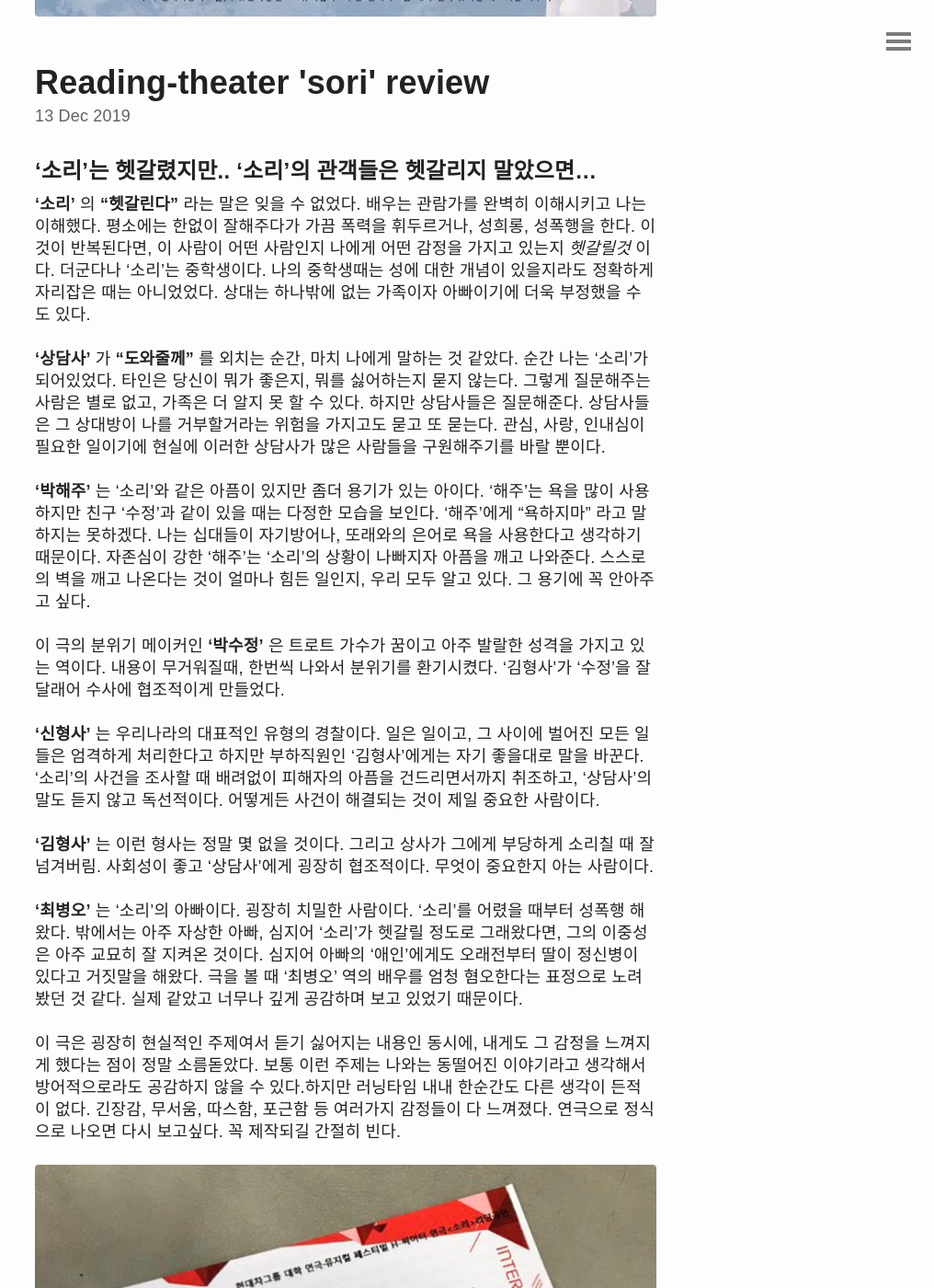
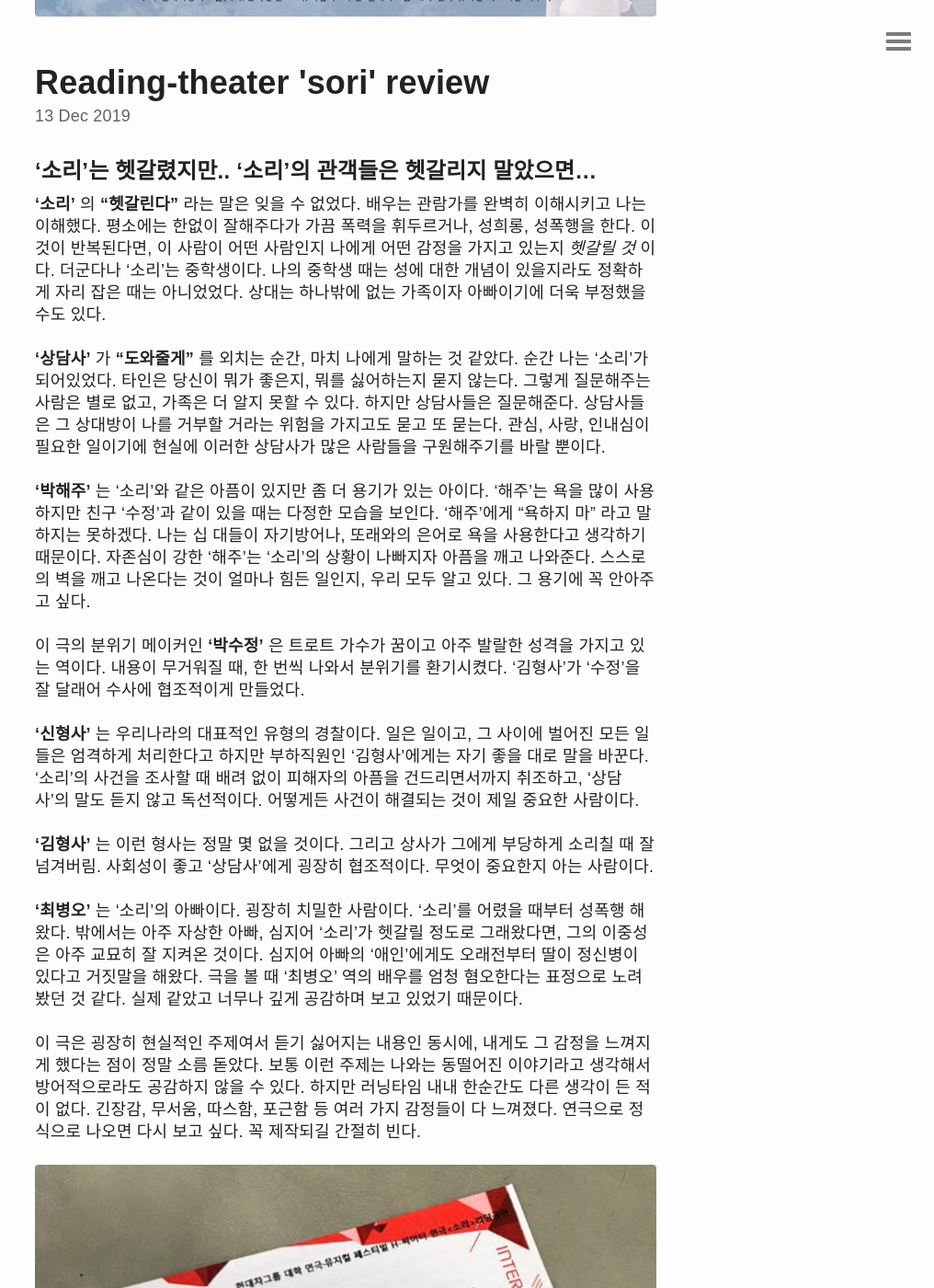
Before and after one commit to Jungyunheese/anydodid, a Jekyll site: the page built from _posts/2019-12-13-reading-theater-sori-review.md, in a window 1280 px wide and 1400 px high, scrolled down 1066 px. Shown: the whole window at 92% size, without its empty margins (264-1280 px from the left). Built offline with Jekyll 4.4.1, drawn with Linux system fonts in a browser that asks for light colours; comment, search, counter and statistics services are not loaded.

Commit message:
글자 검수

```diff
--- a/_posts/2019-12-13-reading-theater-sori-review.md
+++ b/_posts/2019-12-13-reading-theater-sori-review.md
@@ -17,21 +17,21 @@
 
 ### '소리'는 헷갈렸지만.. '소리'의 관객들은 헷갈리지 말았으면...
 
-**‘소리’** 의 **"헷갈린다"** 라는 말은 잊을 수 없었다. 배우는 관람가를 완벽히 이해시키고 나는 이해했다. 평소에는 한없이 잘해주다가 가끔 폭력을 휘두르거나, 성희롱, 성폭행을 한다. 이것이 반복된다면, 이 사람이 어떤 사람인지 나에게 어떤 감정을 가지고 있는지 *헷갈릴것* 이다. 더군다나 ‘소리’는 중학생이다. 나의 중학생때는 성에 대한 개념이 있을지라도 정확하게 자리잡은 때는 아니었었다. 상대는 하나밖에 없는 가족이자 아빠이기에 더욱 부정했을 수도 있다.
+**‘소리’** 의 **"헷갈린다"** 라는 말은 잊을 수 없었다. 배우는 관람가를 완벽히 이해시키고 나는 이해했다. 평소에는 한없이 잘해주다가 가끔 폭력을 휘두르거나, 성희롱, 성폭행을 한다. 이것이 반복된다면, 이 사람이 어떤 사람인지 나에게 어떤 감정을 가지고 있는지 *헷갈릴 것* 이다. 더군다나 ‘소리’는 중학생이다. 나의 중학생 때는 성에 대한 개념이 있을지라도 정확하게 자리 잡은 때는 아니었었다. 상대는 하나밖에 없는 가족이자 아빠이기에 더욱 부정했을 수도 있다.
 
-**‘상담사’** 가 **"도와줄께"** 를 외치는 순간, 마치 나에게 말하는 것 같았다. 순간 나는 ‘소리’가 되어있었다. 타인은 당신이 뭐가 좋은지, 뭐를 싫어하는지 묻지 않는다. 그렇게 질문해주는 사람은 별로 없고, 가족은 더 알지 못 할 수 있다. 하지만 상담사들은 질문해준다. 상담사들은 그 상대방이 나를 거부할거라는 위험을 가지고도 묻고 또 묻는다. 관심, 사랑, 인내심이 필요한 일이기에 현실에 이러한 상담사가 많은 사람들을 구원해주기를 바랄 뿐이다.
+**‘상담사’** 가 **"도와줄게"** 를 외치는 순간, 마치 나에게 말하는 것 같았다. 순간 나는 ‘소리’가 되어있었다. 타인은 당신이 뭐가 좋은지, 뭐를 싫어하는지 묻지 않는다. 그렇게 질문해주는 사람은 별로 없고, 가족은 더 알지 못할 수 있다. 하지만 상담사들은 질문해준다. 상담사들은 그 상대방이 나를 거부할 거라는 위험을 가지고도 묻고 또 묻는다. 관심, 사랑, 인내심이 필요한 일이기에 현실에 이러한 상담사가 많은 사람들을 구원해주기를 바랄 뿐이다.
 
-**‘박해주’** 는 ‘소리’와 같은 아픔이 있지만 좀더 용기가 있는 아이다. ‘해주’는 욕을 많이 사용하지만 친구 ‘수정’과 같이 있을 때는 다정한 모습을 보인다. ‘해주’에게 “욕하지마” 라고 말하지는 못하겠다. 나는 십대들이 자기방어나, 또래와의 은어로 욕을 사용한다고 생각하기 때문이다. 자존심이 강한 ‘해주’는 ‘소리’의 상황이 나빠지자 아픔을 깨고 나와준다. 스스로의 벽을 깨고 나온다는 것이 얼마나 힘든 일인지, 우리 모두 알고 있다. 그 용기에 꼭 안아주고 싶다.
+**‘박해주’** 는 ‘소리’와 같은 아픔이 있지만 좀 더 용기가 있는 아이다. ‘해주’는 욕을 많이 사용하지만 친구 ‘수정’과 같이 있을 때는 다정한 모습을 보인다. ‘해주’에게 “욕하지 마” 라고 말하지는 못하겠다. 나는 십 대들이 자기방어나, 또래와의 은어로 욕을 사용한다고 생각하기 때문이다. 자존심이 강한 ‘해주’는 ‘소리’의 상황이 나빠지자 아픔을 깨고 나와준다. 스스로의 벽을 깨고 나온다는 것이 얼마나 힘든 일인지, 우리 모두 알고 있다. 그 용기에 꼭 안아주고 싶다.
 
-이 극의 분위기 메이커인  **‘박수정’**  은 트로트 가수가 꿈이고 아주 발랄한 성격을 가지고 있는 역이다. 내용이 무거워질때, 한번씩 나와서 분위기를 환기시켰다. ‘김형사’가 ‘수정’을 잘 달래어 수사에 협조적이게 만들었다.
+이 극의 분위기 메이커인  **‘박수정’**  은 트로트 가수가 꿈이고 아주 발랄한 성격을 가지고 있는 역이다. 내용이 무거워질 때, 한 번씩 나와서 분위기를 환기시켰다. ‘김형사’가 ‘수정’을 잘 달래어 수사에 협조적이게 만들었다.
 
-**‘신형사’** 는 우리나라의 대표적인 유형의 경찰이다. 일은 일이고, 그 사이에 벌어진 모든 일들은 엄격하게 처리한다고 하지만 부하직원인 ‘김형사’에게는 자기 좋을대로 말을 바꾼다. ‘소리’의 사건을 조사할 때 배려없이 피해자의 아픔을 건드리면서까지 취조하고, ‘상담사’의 말도 듣지 않고 독선적이다. 어떻게든 사건이 해결되는 것이 제일 중요한 사람이다.
+**‘신형사’** 는 우리나라의 대표적인 유형의 경찰이다. 일은 일이고, 그 사이에 벌어진 모든 일들은 엄격하게 처리한다고 하지만 부하직원인 ‘김형사’에게는 자기 좋을 대로 말을 바꾼다. ‘소리’의 사건을 조사할 때 배려 없이 피해자의 아픔을 건드리면서까지 취조하고, ‘상담사’의 말도 듣지 않고 독선적이다. 어떻게든 사건이 해결되는 것이 제일 중요한 사람이다.
 
 **‘김형사’** 는 이런 형사는 정말 몇 없을 것이다. 그리고 상사가 그에게 부당하게 소리칠 때 잘 넘겨버림. 사회성이 좋고 ‘상담사’에게 굉장히 협조적이다. 무엇이 중요한지 아는 사람이다.
 
 **‘최병오’** 는 ‘소리’의 아빠이다. 굉장히 치밀한 사람이다. ‘소리’를 어렸을 때부터 성폭행 해왔다. 밖에서는 아주 자상한 아빠, 심지어 ‘소리’가 헷갈릴 정도로 그래왔다면, 그의 이중성은 아주 교묘히 잘 지켜온 것이다. 심지어 아빠의 ‘애인’에게도 오래전부터 딸이 정신병이 있다고 거짓말을 해왔다. 극을 볼 때 ‘최병오’ 역의 배우를 엄청 혐오한다는 표정으로 노려봤던 것 같다. 실제 같았고 너무나 깊게 공감하며 보고 있었기 때문이다.
 
-이 극은 굉장히 현실적인 주제여서 듣기 싫어지는 내용인 동시에,  내게도 그 감정을 느껴지게 했다는 점이 정말 소름돋았다. 보통 이런 주제는 나와는 동떨어진 이야기라고 생각해서 방어적으로라도 공감하지 않을 수 있다.하지만 러닝타임 내내 한순간도 다른 생각이 든적이 없다. 긴장감, 무서움, 따스함, 포근함 등 여러가지 감정들이 다 느껴졌다. 연극으로 정식으로 나오면 다시 보고싶다.  꼭 제작되길 간절히 빈다.
+이 극은 굉장히 현실적인 주제여서 듣기 싫어지는 내용인 동시에,  내게도 그 감정을 느껴지게 했다는 점이 정말 소름 돋았다. 보통 이런 주제는 나와는 동떨어진 이야기라고 생각해서 방어적으로라도 공감하지 않을 수 있다. 하지만 러닝타임 내내 한순간도 다른 생각이 든 적이 없다. 긴장감, 무서움, 따스함, 포근함 등 여러 가지 감정들이 다 느껴졌다. 연극으로 정식으로 나오면 다시 보고 싶다.  꼭 제작되길 간절히 빈다.
 
 ![표](..\img\post\01\표.jpg)
 
```
Also changed, not shown: _posts/2019-12-12-DO new things, Think NEW.md (+5 -5 lines).
